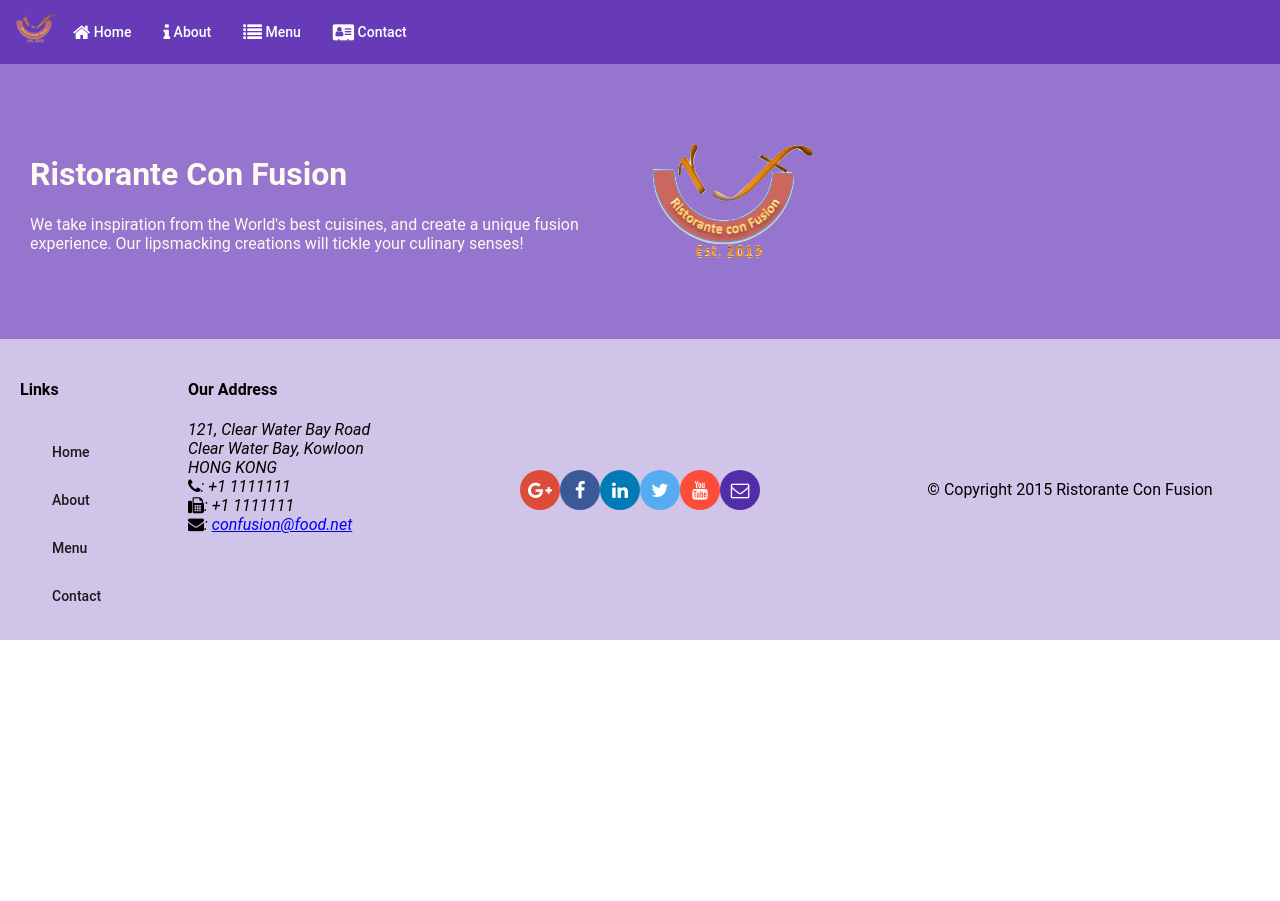
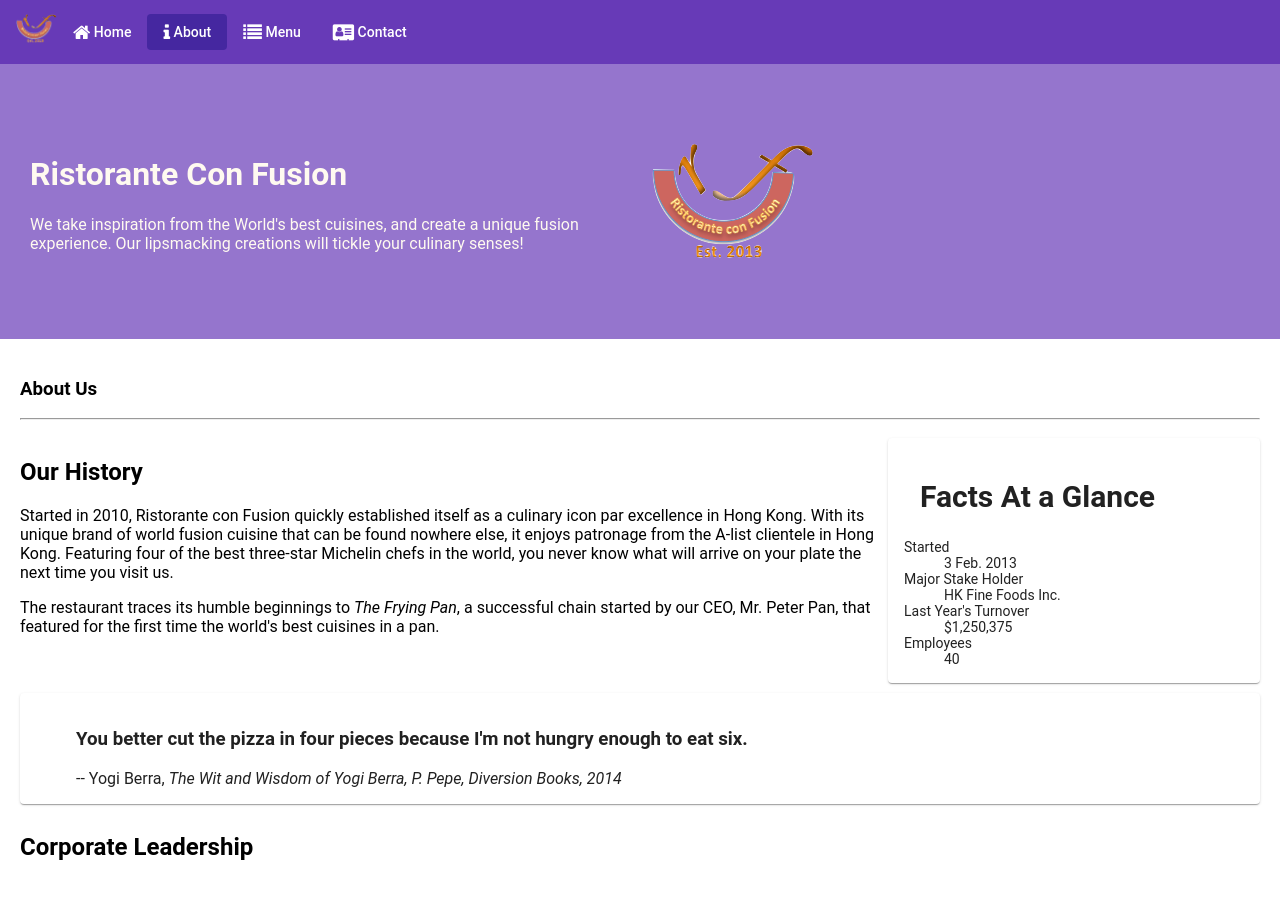
Before and after one commit to czyzowicz/Restaurant-Confusion, an Angular app: page /aboutus in a window 1280 px wide. Before the commit this address led to /. Shown: the top 901 px of the page. Before the commit the page ends 800 px from the top, so only its background shows below. Built offline with nearby package versions, Linux system fonts and the light colour scheme.

Commit message:
Assignment 2

```diff
--- a/src/app/about/about.component.html
+++ b/src/app/about/about.component.html
@@ -1,3 +1,70 @@
-<p>
-  about works!
-</p>
+<div class="container"
+     fxLayout="column"
+     fxLayoutGap="10px">
+
+     <div fxFlex>
+            <div>
+               <h3>About Us</h3>
+               <hr>
+            </div>
+     </div>
+
+      <div fxFlex>
+        <div fxLayout="column" fxLayout.gt-sm="row">
+          <div fxFlex="70">
+              <h2>Our History</h2>
+              <p>Started in 2010, Ristorante con Fusion quickly established itself as a culinary icon par excellence in Hong Kong. With its unique brand of world fusion cuisine that can be found nowhere else, it enjoys patronage from the A-list clientele in Hong Kong.  Featuring four of the best three-star Michelin chefs in the world, you never know what will arrive on your plate the next time you visit us.</p>
+              <p>The restaurant traces its humble beginnings to <em>The Frying Pan</em>, a successful chain started by our CEO, Mr. Peter Pan, that featured for the first time the world's best cuisines in a pan.</p>
+          </div>
+          <div fxFlex="30">
+              <mat-card>
+                <mat-card-header>
+                  <mat-card-title>
+                  <h2>Facts At a Glance</h2>
+                  </mat-card-title>
+                </mat-card-header>
+                <mat-card-content>
+                        <dl>
+                            <dt>Started</dt>
+                            <dd>3 Feb. 2013</dd>
+                            <dt>Major Stake Holder</dt>
+                            <dd>HK Fine Foods Inc.</dd>
+                            <dt>Last Year's Turnover</dt>
+                            <dd>$1,250,375</dd>
+                            <dt>Employees</dt>
+                            <dd>40</dd>
+                       </dl>
+                </mat-card-content>
+              </mat-card>
+          </div>
+        </div>
+      </div>
+
+      <div fxFlex>
+                <mat-card>
+                    <blockquote>
+                        <h3>You better cut the pizza in four pieces because
+                            I'm not hungry enough to eat six.</h3>
+                        <footer>-- Yogi Berra,
+                          <cite>The Wit and Wisdom of Yogi Berra,
+                            P. Pepe, Diversion Books, 2014</cite>
+                        </footer>
+                    </blockquote>
+                </mat-card>
+      </div>
+
+
+        <div fxFlex>
+          <h2>Corporate Leadership</h2>
+          <mat-list>
+            <mat-list-item *ngFor="let leader of LEADERS">
+              <img matListAvatar src="{{leader.image}}" alt="{{leader.name}}">
+              <h3 matLine>{{leader.name}}</h3>
+              <p matLine>
+                <span>{{leader.designation}}</span><br>
+                <span>{{leader.description}}</span>
+              </p>
+            </mat-list-item>
+          </mat-list>
+       </div>
+</div>
--- a/src/app/about/about.component.ts
+++ b/src/app/about/about.component.ts
@@ -1,4 +1,8 @@
 import { Component, OnInit } from '@angular/core';
+
+import { LeaderService } from '../services/leader.service';
+
+import { Leader } from '../shared/leader';
 
 @Component({
   selector: 'app-about',
@@ -7,9 +11,12 @@
 })
 export class AboutComponent implements OnInit {
 
-  constructor() { }
+  LEADERS: Leader[];
+
+  constructor(private leaderservice: LeaderService) { }
 
   ngOnInit() {
+    this.LEADERS = this.leaderservice.getLeaders();
   }
 
 }
--- a/src/app/app-routing/routes.ts
+++ b/src/app/app-routing/routes.ts
@@ -10,6 +10,7 @@
     { path: 'home', component: HomeComponent },
     { path: 'menu', component: MenuComponent },
     { path: '', redirectTo: '/home', pathMatch: 'full' },
+    { path: 'aboutus', component: AboutComponent },
     { path: 'contactus', component: ContactComponent },
     { path: 'dishdetail/:id', component: DishdetailComponent }
 ];
--- a/src/app/app.module.ts
+++ b/src/app/app.module.ts
@@ -22,6 +22,7 @@
 
 import { DishService } from './services/dish.service';
 import { PromotionService } from './services/promotion.service';
+import { LeaderService } from './services/leader.service';
 
 @NgModule({
   declarations: [
@@ -45,7 +46,7 @@
     MatButtonModule,
     AppRoutingModule
   ],
-  providers: [DishService, PromotionService],
+  providers: [DishService, PromotionService, LeaderService],
   bootstrap: [AppComponent]
 })
 export class AppModule { }
--- a/src/app/footer/footer.component.html
+++ b/src/app/footer/footer.component.html
@@ -13,7 +13,7 @@
         <h4>Links</h4>
         <mat-list>
           <mat-list-item><a mat-button routerLink='/home'>Home</a></mat-list-item>
-          <mat-list-item><a mat-button routerLink='/about'>About</a></mat-list-item>
+          <mat-list-item><a mat-button routerLink='/aboutus'>About</a></mat-list-item>
           <mat-list-item><a mat-button routerLink='/menu'>Menu</a></mat-list-item>
           <mat-list-item><a mat-button routerLink='/contactus'>Contact</a></mat-list-item>
         </mat-list>
--- a/src/app/header/header.component.html
+++ b/src/app/header/header.component.html
@@ -1,9 +1,9 @@
 <mat-toolbar color="primary">
     <span><img src="/assets/images/logo.png" height=30 width=41></span>
     <a mat-button routerLink="/home" routerLinkActive="active"><span class="fa fa-home fa-lg"></span> Home</a>
-    <a mat-button routerLinkActive="active"><span class="fa fa-info fa-lg"></span> About</a>
+    <a mat-button routerLink='/aboutus' routerLinkActive="active"><span class="fa fa-info fa-lg"></span> About</a>
     <a mat-button routerLink="/menu" routerLinkActive="active"><span class="fa fa-list fa-lg"></span> Menu</a>
-    <a mat-button rounterLink="/contactus" routerLinkActive="active"><span class="fa fa-address-card fa-lg"></span> Contact</a>
+    <a mat-button routerLink="/contactus" routerLinkActive="active"><span class="fa fa-address-card fa-lg"></span> Contact</a>
 </mat-toolbar>
 
   <div class="container jumbotron"
--- a/src/app/home/home.component.html
+++ b/src/app/home/home.component.html
@@ -14,8 +14,7 @@
   </mat-card-header>
   <img mat-card-image src={{dish.image}} alt={{dish.name}}>
   <mat-card-content>
-    <p>{{dish.description}}
-    </p>
+    <p>{{dish.description}}</p>
   </mat-card-content>
 </mat-card>
 
@@ -28,8 +27,20 @@
   </mat-card-header>
   <img mat-card-image src={{promotion.image}} alt={{promotion.name}}>
   <mat-card-content>
-    <p>{{promotion.description}}
-    </p>
+    <p>{{promotion.description}}</p>
+  </mat-card-content>
+</mat-card>
+
+<mat-card *ngIf="featuredLeader" fxFlex>
+  <mat-card-header>
+    <mat-card-title>
+      <h3>{{featuredLeader.name | uppercase}}</h3>
+    </mat-card-title>
+  </mat-card-header>
+  <img mat-card-image src={{featuredLeader.image}} alt={{featuredLeader.name}}>
+  <mat-card-content>
+    <p>{{featuredLeader.designation}}</p>
+    <p>{{featuredLeader.description}}</p>
   </mat-card-content>
 </mat-card>
 
--- a/src/app/home/home.component.ts
+++ b/src/app/home/home.component.ts
@@ -4,6 +4,8 @@
 import { DishService } from '../services/dish.service';
 import { Promotion } from '../shared/promotion';
 import { PromotionService } from '../services/promotion.service';
+import { Leader } from '../shared/leader';
+import { LeaderService } from '../services/leader.service';
 
 
 @Component({
@@ -15,12 +17,15 @@
 
   dish: Dish;
   promotion: Promotion;
+  featuredLeader: Leader;
 
-  constructor(private dishService: DishService, private promotionservice: PromotionService) { }
+  constructor(private dishService: DishService,
+              private promotionservice: PromotionService,
+              private leaderservice: LeaderService) { }
 
   ngOnInit() {
     this.dish = this.dishService.getFeaturedDish();
     this.promotion = this.promotionservice.getFeaturedPromotion();
+    this.featuredLeader = this.leaderservice.getLeaders().filter((leader) => leader.featured)[0];
   }
-
 }
--- /dev/null
+++ b/src/app/services/leader.service.ts
@@ -0,0 +1,14 @@
+import { Injectable } from '@angular/core';
+
+import { Leader } from '../shared/leader';
+import { LEADERS } from '../shared/leaders';
+
+@Injectable()
+export class LeaderService {
+
+  constructor() { }
+
+  getLeaders(): Leader[] {
+    return LEADERS;
+  }
+}
--- /dev/null
+++ b/src/app/shared/leader.ts
@@ -0,0 +1,9 @@
+export class Leader {
+    id: number;
+    name: string;
+    image: string;
+    designation: string;
+    abbr: string;
+    featured: boolean;
+    description: string;
+}
--- /dev/null
+++ b/src/app/shared/leaders.ts
@@ -0,0 +1,40 @@
+import { Leader } from './leader';
+
+export const LEADERS: Leader[] = [
+    {
+      id: 0,
+      name: 'Peter Pan',
+      image: '/assets/images/alberto.png',
+      designation: 'Chief Epicurious Officer',
+      abbr: 'CEO',
+      featured: false,
+      description: "Our CEO, Peter, credits his hardworking East Asian immigrant parents who undertook the arduous journey to the shores of America with the intention of giving their children the best future. His mother's wizardy in the kitchen whipping up the tastiest dishes with whatever is available inexpensively at the supermarket, was his first inspiration to create the fusion cuisines for which The Frying Pan became well known. He brings his zeal for fusion cuisines to this restaurant, pioneering cross-cultural culinary connections."
+    },
+    {
+      id: 1,
+      name: 'Dhanasekaran Witherspoon',
+      image: '/assets/images/alberto.png',
+      designation: 'Chief Food Officer',
+      abbr: 'CFO',
+      featured: false,
+      description: 'Our CFO, Danny, as he is affectionately referred to by his colleagues, comes from a long established family tradition in farming and produce. His experiences growing up on a farm in the Australian outback gave him great appreciation for varieties of food sources. As he puts it in his own words, Everything that runs, wins, and everything that stays, pays!'
+    },
+    {
+      id: 2,
+      name: 'Agumbe Tang',
+      image: '/assets/images/alberto.png',
+      designation: 'Chief Taste Officer',
+      abbr: 'CTO',
+      featured: false,
+      description: 'Blessed with the most discerning gustatory sense, Agumbe, our CFO, personally ensures that every dish that we serve meets his exacting tastes. Our chefs dread the tongue lashing that ensues if their dish does not meet his exacting standards. He lives by his motto, You click only if you survive my lick.'
+    },
+    {
+      id: 3,
+      name: 'Alberto Somayya',
+      image: '/assets/images/alberto.png',
+      designation: 'Executive Chef',
+      abbr: 'EC',
+      featured: true,
+      description: 'Award winning three-star Michelin chef with wide International experience having worked closely with whos-who in the culinary world, he specializes in creating mouthwatering Indo-Italian fusion experiences. He says, Put together the cuisines from the two craziest cultures, and you get a winning hit! Amma Mia!'
+    }
+  ];
```
Also changed, not shown: 1 other file (tests, documents, lock files or other folders).
